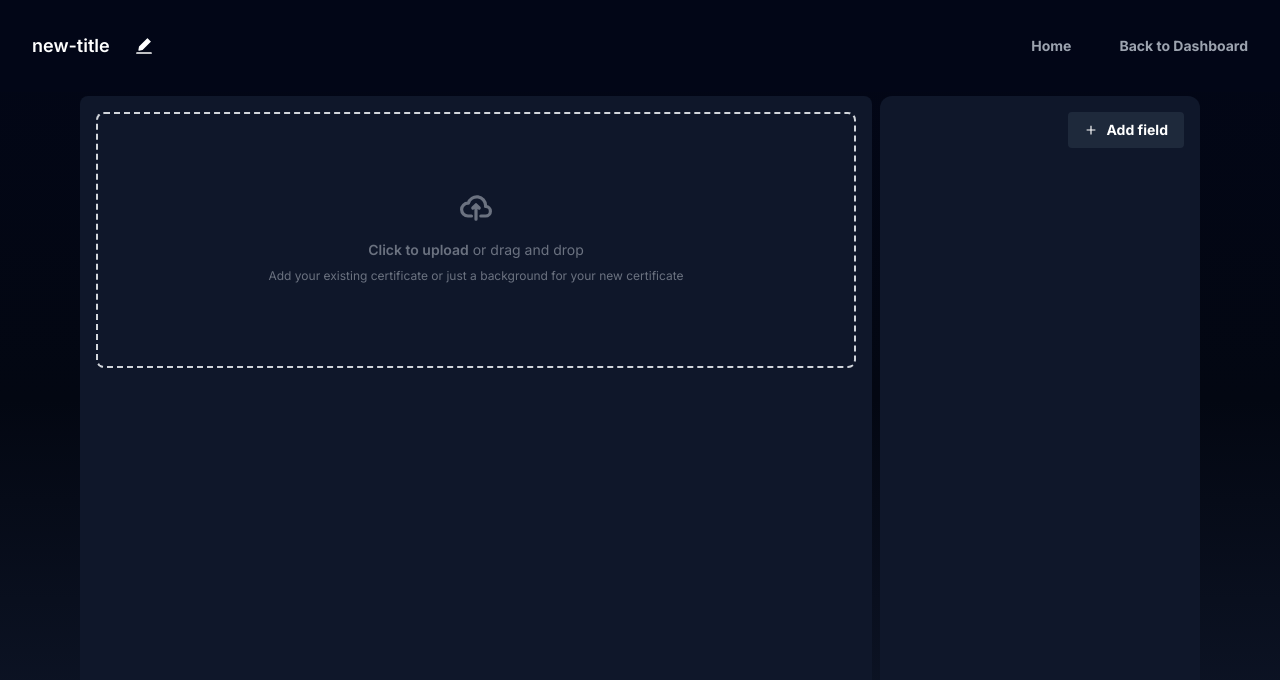
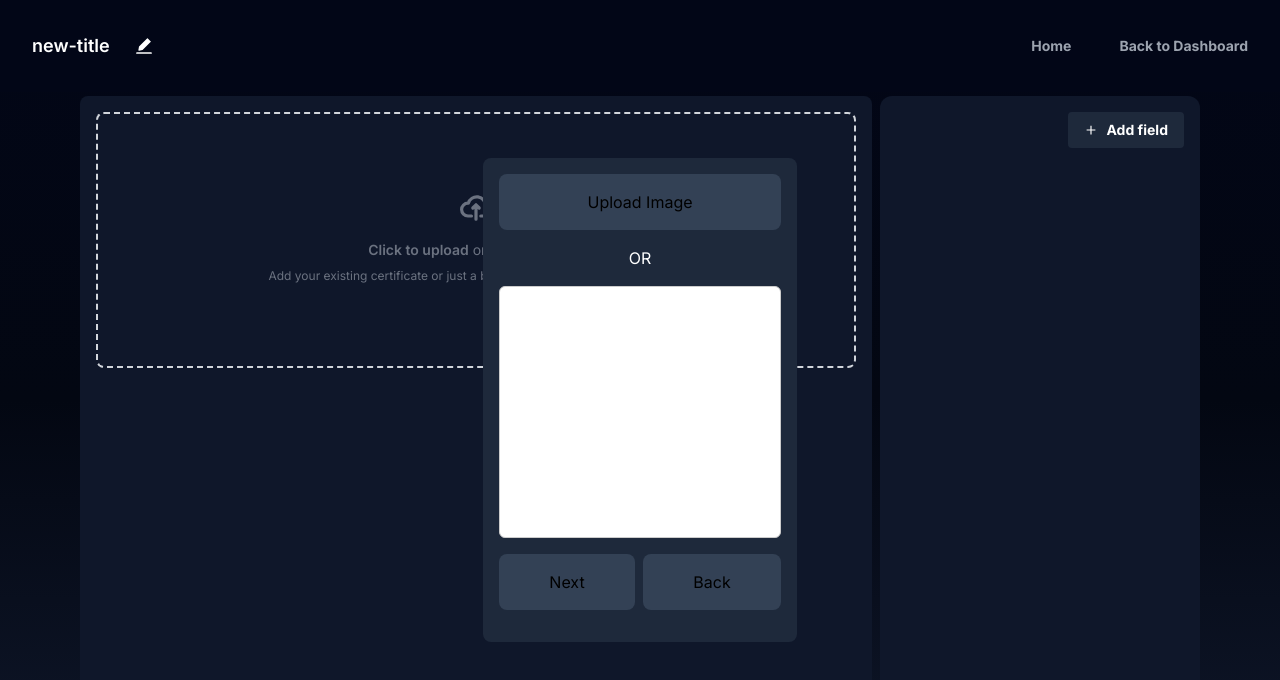
Before and after one commit to hackathon-mastery-indonesia/certifolio, a Next.js app: page /create-certificate in a window 1280 px wide. Shown: the top 680 px of the page. Built offline with nearby package versions, Linux system fonts and the light colour scheme.

Commit message:
add signature feature

```diff
--- /dev/null
+++ b/app/components/canvas.tsx
@@ -0,0 +1,107 @@
+import React, { useRef, useEffect, useState } from 'react';
+
+type props = {
+
+    parentWidth : number,
+    parentHeight : number,
+    onSubmit: (str:string) => void
+
+}
+
+const DrawingCanvas: React.FC<props> = ({
+    parentWidth,
+    parentHeight,
+    onSubmit
+
+}) => {
+  const canvasRef = useRef<HTMLCanvasElement | null>(null);
+  const contextRef = useRef<CanvasRenderingContext2D | null>(null);
+  const [isDrawing, setIsDrawing] = useState(false); //
+
+
+  useEffect(()=>{
+    if(canvasRef.current){
+        const canvas = canvasRef.current;
+        canvas.width = 1/4 * parentWidth < 280 ? 280 : 1/4 * parentWidth;
+        canvas.height = 1/4 * parentHeight < 250 ? 250 : 1/4 * parentHeight;
+
+        const context = canvas.getContext("2d")
+        if(context){
+            context.lineCap = "round";
+            context.strokeStyle = "black";
+            context.lineWidth = 5;
+            contextRef.current = context;
+            contextRef.current.globalCompositeOperation = 'source-over';
+        }
+    }
+  },[parentWidth, parentHeight])
+
+
+
+
+
+  const startDrawing = (e: React.MouseEvent<HTMLCanvasElement, MouseEvent>) => {
+    const offsetX = e.nativeEvent.offsetX;
+    const offsetY = e.nativeEvent.offsetY;
+    if(canvasRef.current){
+        const ctx =  canvasRef.current.getContext("2d");
+        if(ctx){
+            ctx.beginPath();
+            ctx.moveTo(offsetX, offsetY);
+            ctx.lineTo(offsetX, offsetY);
+            ctx.stroke();
+            setIsDrawing(true);
+            console.log('kudanil')
+        }
+
+    }
+
+
+    e.preventDefault();
+    //DONE
+  }
+
+  const draw = (e: React.MouseEvent<HTMLCanvasElement, MouseEvent>) => {
+    if(isDrawing && canvasRef.current != null){
+        console.log('canvas badut')
+        const offsetX = e.nativeEvent.offsetX;
+        const offsetY = e.nativeEvent.offsetY;
+        const ctx =  canvasRef.current.getContext("2d");
+        if(ctx){
+            ctx.lineTo(offsetX, offsetY);
+            ctx.stroke();
+            console.log('bangett')
+        }
+        e.preventDefault();
+    }
+  }
+
+  const endDrawing = (e: React.MouseEvent<HTMLCanvasElement, MouseEvent>) =>{
+    if(canvasRef.current){
+        const ctx =  canvasRef.current.getContext("2d");
+        if(ctx){
+            ctx.closePath()
+        }
+    }
+    setIsDrawing(false);
+  }
+
+
+
+
+
+  return (
+
+    <canvas
+                ref={canvasRef}
+                className=' bg-white rounded-md'
+                style={{ border: '1px solid #ccc' }}
+                onMouseDown={startDrawing}
+                onMouseMove={draw}
+                onMouseUp={endDrawing}
+                onMouseLeave={endDrawing}/>
+
+  );
+};
+
+export default DrawingCanvas;
--- a/app/create-certificate/page.tsx
+++ b/app/create-certificate/page.tsx
@@ -24,6 +24,8 @@ import { calculateFontSize, calculateRelativePositionFromParent } from '@/util/r
 import { AddLogoButton } from '../components/add_logo';
 import { LogoField } from '@/util/next_models/logo_field';
 import { DraggableLogo } from '../components/draggable_logo';
+import DrawingCanvas from '../components/canvas';
+
 
 
 
@@ -249,6 +251,18 @@ export default function Page() {
             `}
         </style>
 
+        <div className='fixed p-4 rounded-lg flex flex-col items-center justify-center bg-slate-800 top-1/2 left-1/2 transform -translate-x-1/2 -translate-y-1/2 z-30'>
+        <button className='w-full p-4 bg-slate-700 text-center mb-4 rounded-lg'> Upload Image</button>
+        <h1 className='w-full text-center text-white mb-4'>OR</h1>
+        <DrawingCanvas parentWidth={backgroundSize.width} parentHeight={backgroundSize.height} onSubmit={(str)=>{
+
+        }}/>
+        <div className='flex mt-4 items-center w-full '>
+        <button className='grow p-4 mr-2 bg-slate-700 text-center mb-4 rounded-lg'> Next</button>
+        <button className='grow p-4 bg-slate-700 text-center mb-4 rounded-lg'> Back</button>
+        </div>
+        </div>
+
             <CreateCertificateNav title={title} onSubmit={(newTitle)=>{
                 setTitle(
                     newTitle
@@ -260,7 +274,7 @@ export default function Page() {
 
             <div className=" mb-auto grow max-w-7xl w-[90vw] items-stretch min-h-full  md:mt-6 pt-6 min-w-64 flex mx-auto  justify-start  md:px-4">
             <div className='flex grow bg-slate-900  rounded-lg mr-2 px-2 py-2'>
-                    <div className='w-full grow-0 max-h-screen overflow-y-auto p-2 '>
+                    <div className='w-full grow-0  p-2 '>
 
                         {
                             selectedImage == null  &&
```
